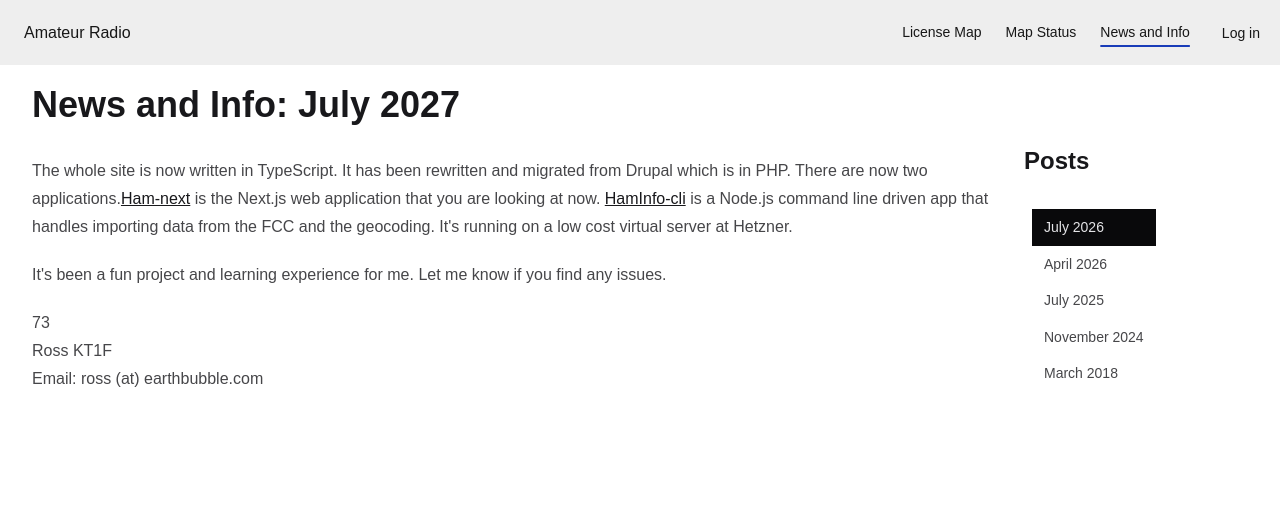
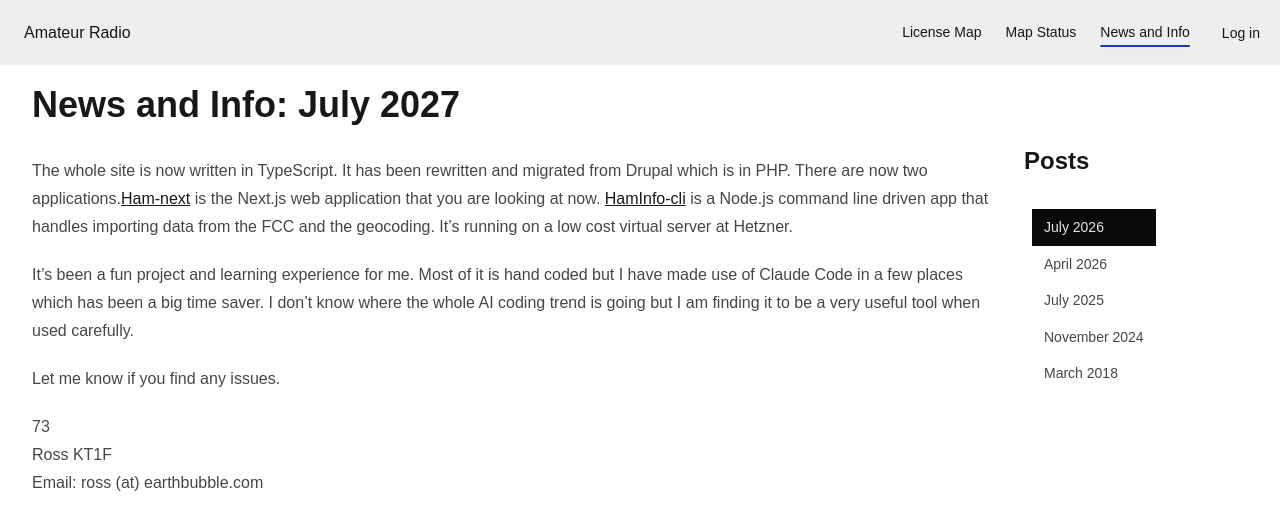
Before and after one commit to signal599/ham-next, a Next.js app: page /news in a window 1280 px wide. Shown: the top 530 px of the page. Built offline with nearby package versions, Linux system fonts and the light colour scheme; no server answers.

Commit message:
News update

```diff
--- a/app/news/page.tsx
+++ b/app/news/page.tsx
@@ -10,10 +10,15 @@ export default function Page() {
         The whole site is now written in TypeScript. It has been rewritten and migrated from Drupal which is in PHP. There are now two applications.
         <a href="https://github.com/signal599/ham-next">Ham-next</a> is the Next.js web application
         that you are looking at now. <a href="https://github.com/signal599/haminfo-cli">HamInfo-cli</a> is a Node.js command line driven
-        app that handles importing data from the FCC and the geocoding. It's running on a low cost virtual server at Hetzner.
+        app that handles importing data from the FCC and the geocoding. It’s running on a low cost virtual server at Hetzner.
       </p>
       <p>
-        It's been a fun project and learning experience for me. Let me know if you find any issues.
+        It’s been a fun project and learning experience for me. Most of it is hand coded but I have made use of Claude Code
+        in a few places which has been a big time saver. I don’t know where the whole AI coding trend is going but I am finding it to be
+        a very useful tool when used carefully.
+      </p>
+      <p>
+        Let me know if you find any issues.
       </p>
       <p>
         73
```
